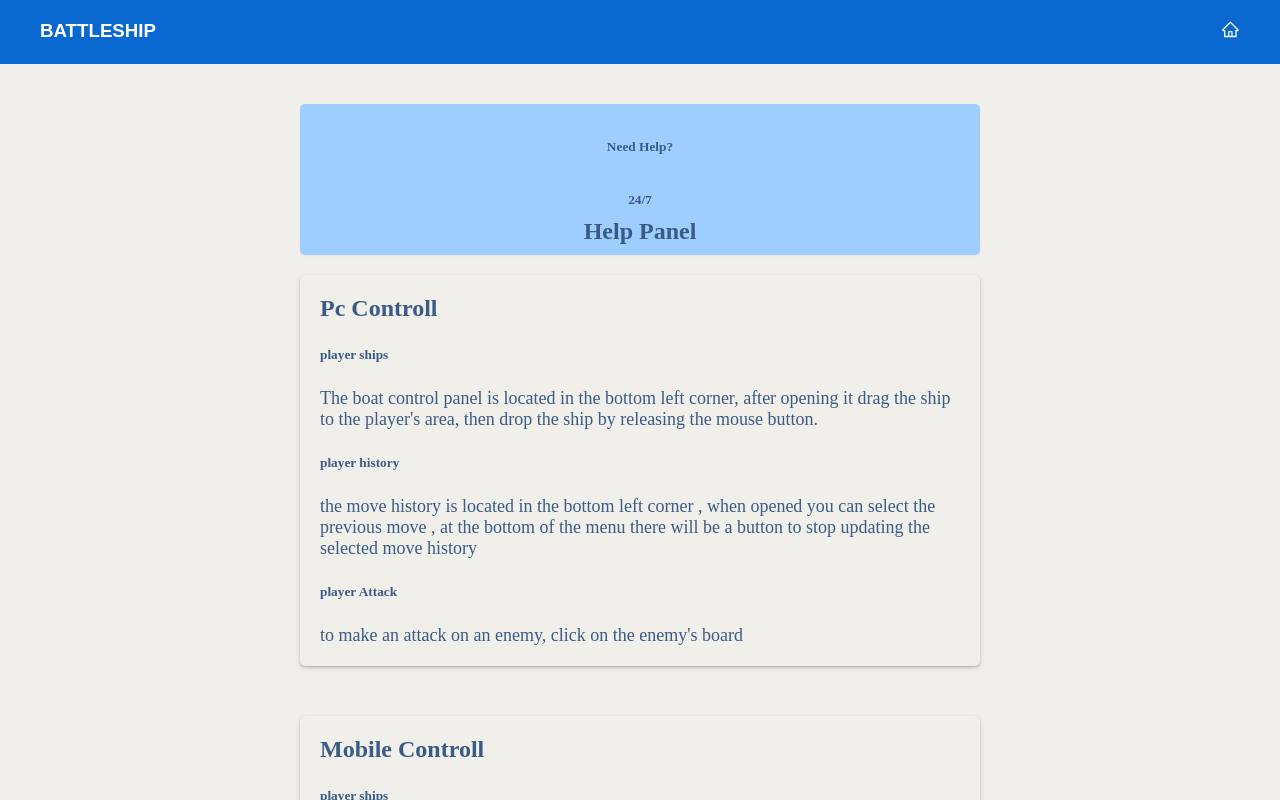
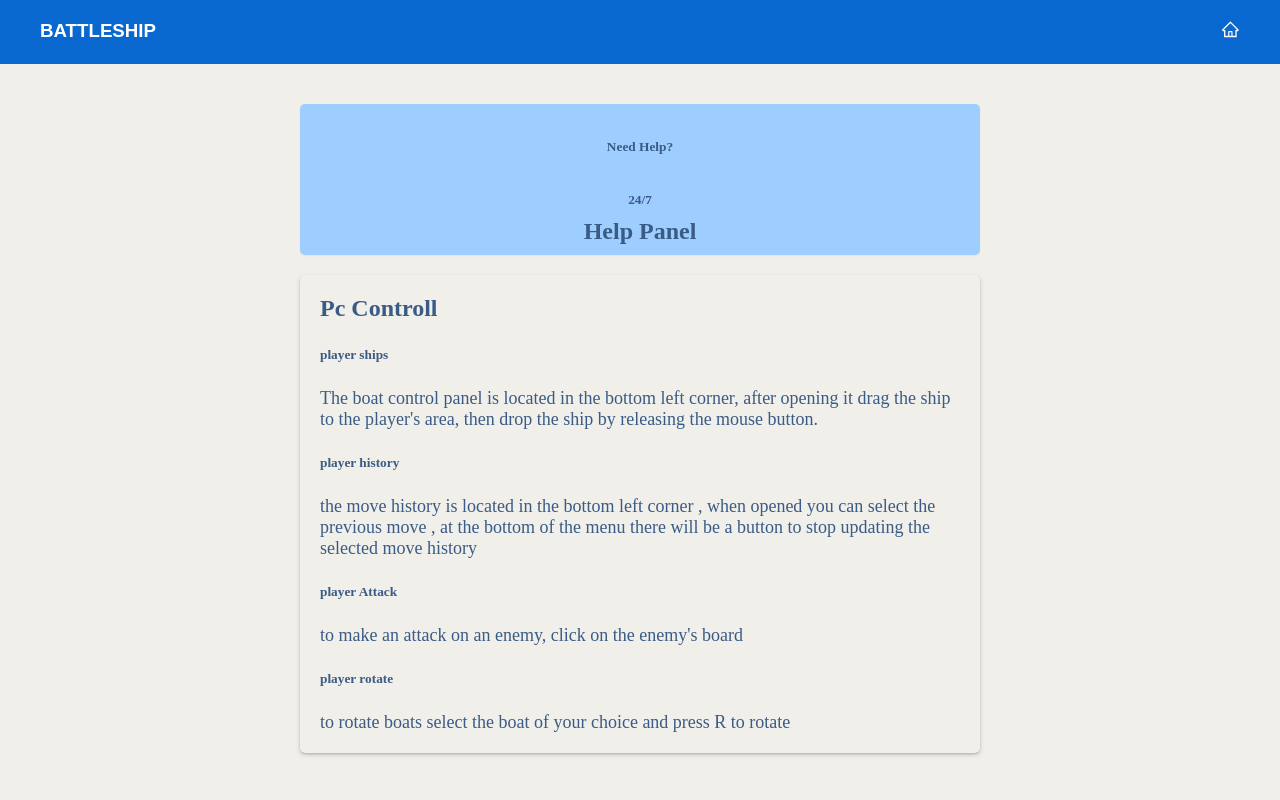
Before and after one commit to luckmer/BATTLESHIPS, a React (Create React App) app: page /help in a window 1280 px wide. Shown: the top 800 px of the page. Built offline with nearby package versions, Linux system fonts and the light colour scheme.

Commit message:
rotate help

```diff
--- a/src/pages/help.tsx
+++ b/src/pages/help.tsx
@@ -38,6 +38,10 @@ const Help = () => {
           </P>
           <Small aria-label="pc_attack">player Attack</Small>
           <P>to make an attack on an enemy, click on the enemy's board</P>
+          <Small aria-label="pc_attack">player rotate</Small>
+          <P>
+            to rotate boats select the boat of your choice and press R to rotate
+          </P>
         </PcDescriptionPanel>
       </PCContainer>
 
```
